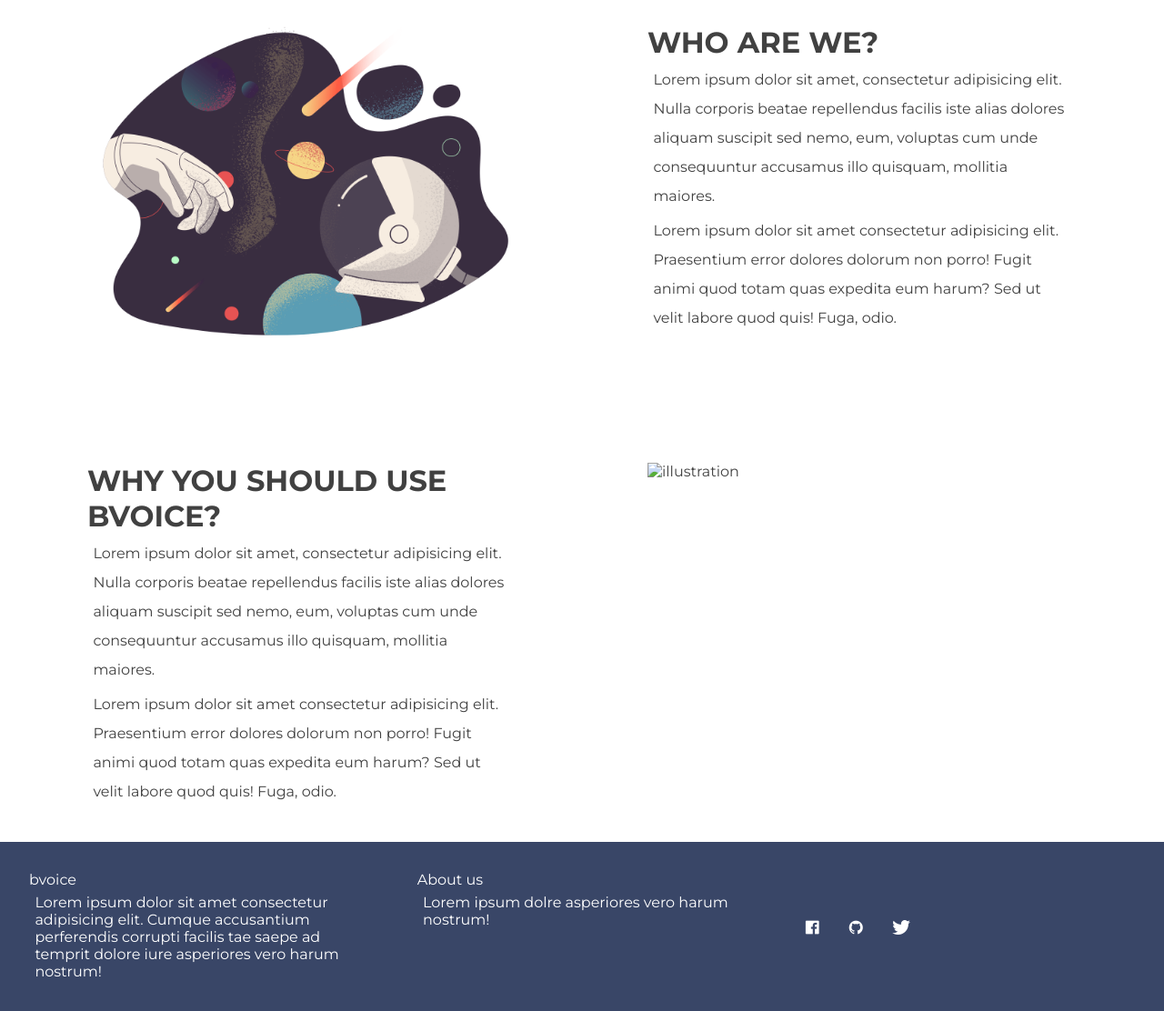
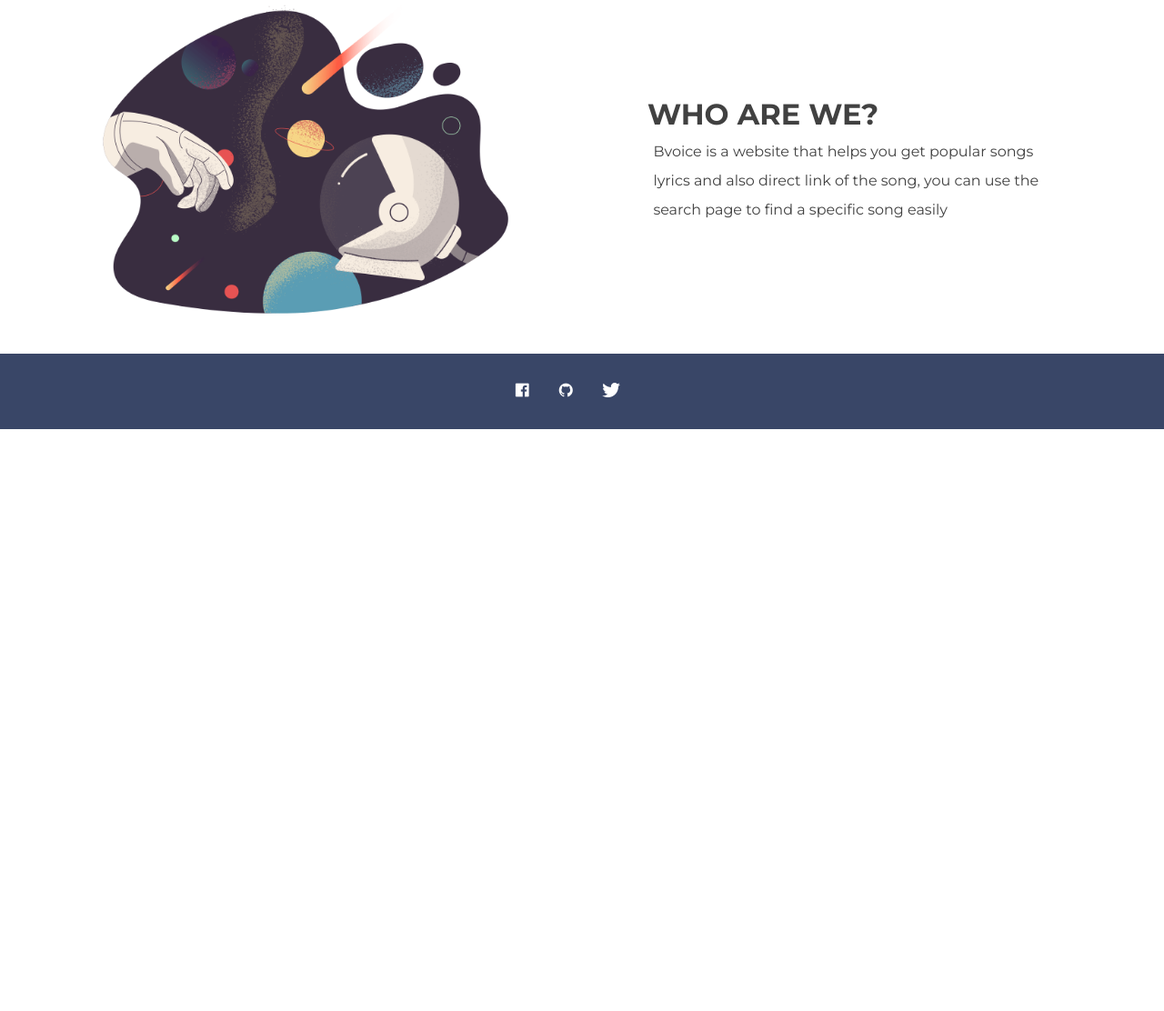
Before and after one commit to chingu-voyages/v11-geckos-team-10, a plain HTML site: page about.html in a window 1280 px wide. Shown: the part 390-1502 px from the top of the page at 91% size. After the commit the page ends 862 px from the top, so only its background shows below. Drawn offline with nearby package versions, Linux system fonts and the light colour scheme; files whose address does not match are found by name.

Commit message:
update footer and about page

```diff
--- a/about.html
+++ b/about.html
@@ -54,14 +54,11 @@
                 ABOUT US
             </h1>
             <p class="about_paragraph">
-                Lorem, ipsum dolor sit amet consectetur adipisicing elit. Dolores aut
-                molestias at totam, accusamus rem saepe quaerat repellendus fugiat
-                similique ad ullam accusantium corrupti cupiditate voluptates est eum,
-                id eos.
+                Welcome to bvoice, your number one source for songs lyrics. We're dedicated to providing you the very best of lyrics world, with an emphasis on rap and pop
             </p>
             <!-- container for the 2 buttons -->
             <div class="btns">
-                <a href=""><button class="button">Try it</button></a>
+                <a href="/index.html"><button class="button">Try it</button></a>
                 <a href="/contact.html"><button class="button">Contact us</button></a>
             </div>
         </div>
@@ -76,58 +73,15 @@
                 <h1>WHO ARE WE?</h1>
                 <div class="block_paragraph">
                     <p>
-                        Lorem ipsum dolor sit amet, consectetur adipisicing elit. Nulla
-                        corporis beatae repellendus facilis iste alias dolores aliquam
-                        suscipit sed nemo, eum, voluptas cum unde consequuntur accusamus
-                        illo quisquam, mollitia maiores.
-                    </p>
-
-                    <p>
-                        Lorem ipsum dolor sit amet consectetur adipisicing elit.
-                        Praesentium error dolores dolorum non porro! Fugit animi quod
-                        totam quas expedita eum harum? Sed ut velit labore quod quis!
-                        Fuga, odio.
+                        Bvoice is a website that helps you get popular songs lyrics and also direct link of the song, you can use the search page to find a specific song easily
                     </p>
                 </div>
             </div>
         </div>
 
-        <div class="who_are_we_container">
-            <!-- container for the 2nd grid -->
-
-            <div class="block_container">
-                <!-- container for the block beside the illustration -->
-                <h1>WHY YOU SHOULD USE BVOICE?</h1>
-                <div class="block_paragraph">
-                    <p>
-                        Lorem ipsum dolor sit amet, consectetur adipisicing elit. Nulla
-                        corporis beatae repellendus facilis iste alias dolores aliquam
-                        suscipit sed nemo, eum, voluptas cum unde consequuntur accusamus
-                        illo quisquam, mollitia maiores.
-                    </p>
-
-                    <p>
-                        Lorem ipsum dolor sit amet consectetur adipisicing elit.
-                        Praesentium error dolores dolorum non porro! Fugit animi quod
-                        totam quas expedita eum harum? Sed ut velit labore quod quis!
-                        Fuga, odio.
-                    </p>
-                </div>
-            </div>
-            <img class="illustration " src="./assets//illustrators/pale-waiting.png" alt="illustration" />
-        </div>
     </div>
 
     <footer>
-        <div class="bvoice_container">
-            <span>bvoice</span>
-            <p>Lorem ipsum dolor sit amet consectetur adipisicing elit. Cumque accusantium perferendis corrupti facilis
-                tae saepe ad temprit dolore iure asperiores vero harum nostrum!</p>
-        </div>
-        <div class="about_us_cont">
-            <span>About us</span>
-            <p>Lorem ipsum dolre asperiores vero harum nostrum!</p>
-        </div>
         <div class="social_media_cont">
             <a href="/"><i class="devicon-facebook-plain"></i></a>
             <a href="/"><i class="devicon-github-plain"></i></a>
--- a/scss/main.scss
+++ b/scss/main.scss
@@ -185,7 +185,7 @@
      .social_media_cont {
          display: flex;
          align-items: center;
-
+         justify-content: center;
 
          &>* {
              margin-right: 2rem;
--- a/scss/pages/_about.scss
+++ b/scss/pages/_about.scss
@@ -94,6 +94,9 @@
      }
 
      .block_container {
+         display: flex;
+         flex-direction: column;
+         justify-content: center;
          @media screen and (max-width:800px) {
              text-align: center;
          }
--- a/view.js
+++ b/view.js
@@ -87,7 +87,7 @@ async function setInfo(artist, song_name) {
 
     } catch (err) {
         console.log(err)
-        swal("Check your internet connection if this error keeps popping up, contact us", "an error occurred while processing your request!", "error", {
+        swal("can't handle this request :(", "an error occurred while processing your request!", "error", {
             button: "Go Back Home",
         }).then(()=>{
             window.location.replace('index.html')
```
Also changed, not shown: contact.html (+0 -12 lines), index.html (+1 -16 lines), assets/css/main.css, 1 other file.
